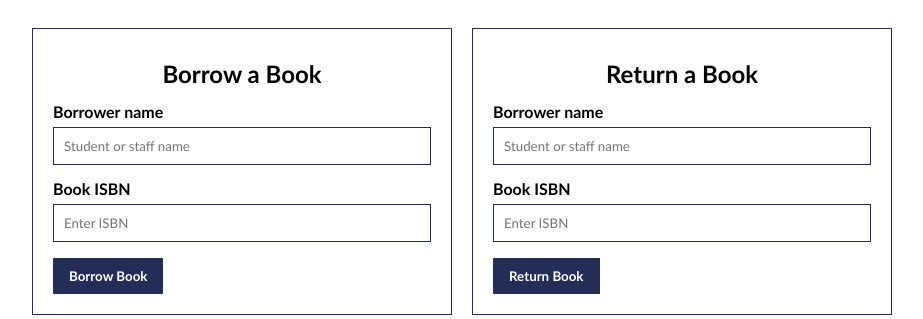
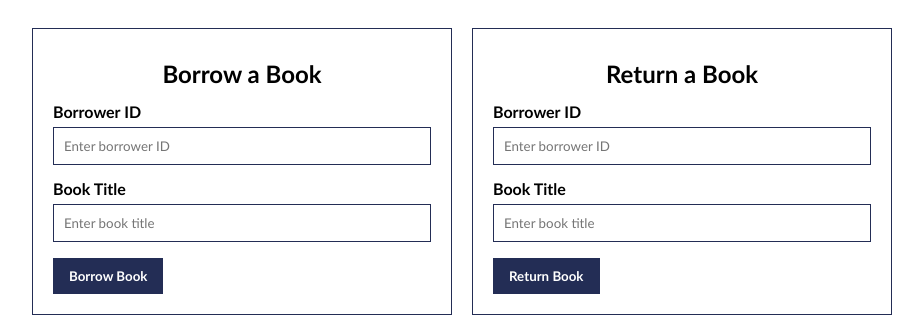
Before and after one commit to codeycode0101/Bos-Library, a Flask app: page /borrow-return in a window 1280 px wide. Shown: the part 192-511 px from the top of the page, without its empty margins (178-1101 px from the left). Run offline with Flask 3, Linux system fonts and the light colour scheme.

Commit message:
Changed ISBN input to Book Title and Name to ID

```diff
--- /dev/null
+++ b/gh_pr_edit_results.txt
@@ -0,0 +1,5 @@
+{'number': 6, 'returncode': 0, 'stdout': 'https://github.com/codeycode0101/Bos-Library/pull/6\n', 'stderr': ''}
+{'number': 5, 'returncode': 0, 'stdout': 'https://github.com/codeycode0101/Bos-Library/pull/5\n', 'stderr': ''}
+{'number': 4, 'returncode': 0, 'stdout': 'https://github.com/codeycode0101/Bos-Library/pull/4\n', 'stderr': ''}
+{'number': 3, 'returncode': 0, 'stdout': 'https://github.com/codeycode0101/Bos-Library/pull/3\n', 'stderr': ''}
+{'number': 1, 'returncode': 0, 'stdout': 'https://github.com/codeycode0101/Bos-Library/pull/1\n', 'stderr': ''}
--- a/static/style.css
+++ b/static/style.css
@@ -55,7 +55,7 @@ body {
 .nav-links a:focus::after {
     transform: scaleX(1);
 }
-/* <main> class */
+/* /* ================ Main class ================ */
 .page {
     max-width: 900px;
     margin: 0 auto;
@@ -199,6 +199,7 @@ p {
     gap: 20px;
     margin-top: 30px;
 }
+/* ================ Library Forms ================ */
 .library-form {
     border: 1px solid #232D55;
     padding: 20px;
--- a/templates/borrow_return.html
+++ b/templates/borrow_return.html
@@ -7,24 +7,26 @@
 <p>These forms are placeholders for the borrowing and returning workflow.</p>
 
 <section class="form-grid">
+    <!-- Borrow Form -->
     <form class="library-form" action="#" method="get">
         <h2>Borrow a Book</h2>
-        <label for="borrower-name">Borrower name</label>
-        <input id="borrower-name" name="borrower-name" type="text" placeholder="Student or staff name">
+        <label for="borrower-id">Borrower ID</label>
+        <input id="borrower-id" name="borrower-id" type="text" placeholder="Enter borrower ID">
 
-        <label for="borrow-isbn">Book ISBN</label>
-        <input id="borrow-isbn" name="borrow-isbn" type="text" placeholder="Enter ISBN">
+        <label for="borrow-title">Book Title</label>
+        <input id="borrow-title" name="borrow-title" type="text" placeholder="Enter book title">
 
         <button type="submit">Borrow Book</button>
     </form>
 
+    <!-- Return Form -->
     <form class="library-form" action="#" method="get">
         <h2>Return a Book</h2>
-        <label for="returner-name">Borrower name</label>
-        <input id="returner-name" name="returner-name" type="text" placeholder="Student or staff name">
+        <label for="returner-id">Borrower ID</label>
+        <input id="returner-id" name="returner-id" type="text" placeholder="Enter borrower ID">
 
-        <label for="return-isbn">Book ISBN</label>
-        <input id="return-isbn" name="return-isbn" type="text" placeholder="Enter ISBN">
+        <label for="return-title">Book Title</label>
+        <input id="return-title" name="return-title" type="text" placeholder="Enter book title">
 
         <button type="submit">Return Book</button>
     </form>
```
